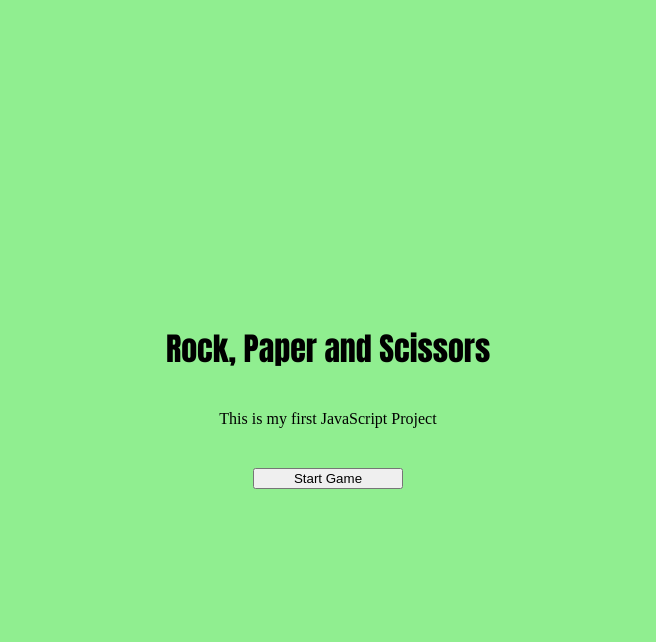
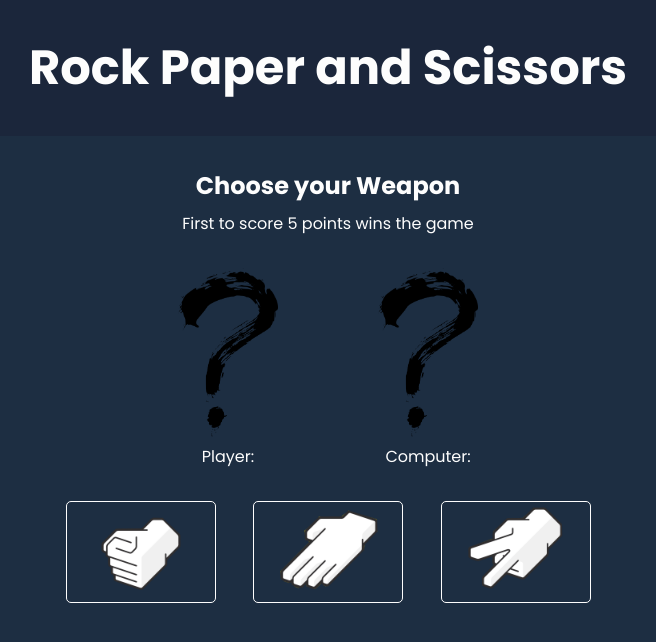
Before and after one commit to OsiusKara/Rock-Paper-Scissors, a plain HTML site: page index.html in a window 1280 px wide. Shown: the whole page, without its empty margins (312-968 px from the left). Drawn offline with Linux system fonts and the light colour scheme.

Commit message:
updated ui

```diff
--- a/index.html
+++ b/index.html
@@ -4,16 +4,65 @@
     <meta charset="UTF-8" />
     <meta http-equiv="X-UA-Compatible" content="IE=edge" />
     <meta name="viewport" content="width=device-width, initial-scale=1.0" />
+    <link rel="preconnect" href="https://fonts.googleapis.com" />
+    <link rel="preconnect" href="https://fonts.gstatic.com" crossorigin />
+    <link href="https://fonts.googleapis.com/css2?family=Poppins:wght@400;700&display=swap" rel="stylesheet" />
+    <script src="https://kit.fontawesome.com/4c536a6bd5.js" crossorigin="anonymous"></script>
     <link rel="stylesheet" href="./style.css" />
 
     <title>Rock Paper Scissors</title>
   </head>
   <body>
+    <header>
+      <h1>Rock Paper and Scissors</h1>
+    </header>
+
     <main>
-      <h1>Rock, Paper and Scissors</h1>
-      <p>This is my first JavaScript Project</p>
-      <button onclick="game()">Start Game</button>
+      <div class="scoreboard">
+        <div class="scoreboard-header">
+          <h2>Choose your Weapon</h2>
+          <p>First to score 5 points wins the game</p>
+        </div>
+
+        <div class="scores">
+          <div class="score">
+            <img src="/images/question.png" alt="" />
+            <p id="player-score">Player:</p>
+          </div>
+
+          <div class="score">
+            <img src="/images/question.png" alt="" />
+            <p id="com-score">Computer:</p>
+          </div>
+        </div>
+      </div>
+
+      <div class="weapon-container">
+        <div class="rsp-buttons">
+          <div class="weapon rock-btn">
+            <img src="./images/rock2.png" alt="" />
+          </div>
+          <div class="weapon paper-btn">
+            <img src="./images/paper.png" alt="" />
+          </div>
+          <div class="weapon scissors-btn">
+            <img src="./images/scissors2.png" alt="" />
+          </div>
+        </div>
+      </div>
+      <!-- <button onclick="game()">Start Game</button> -->
     </main>
+
+    <!-- <footer>
+      <p>
+        Copyright ©
+        <script>
+          document.write(new Date().getFullYear());
+        </script>
+        Osius Kara
+      </p>
+      <a href="https://github.com/OsiusKara" target="_blank"> <i class="fab fa-github"></i></a>
+    </footer> -->
 
     <script src="./index.js"></script>
   </body>
--- a/style.css
+++ b/style.css
@@ -1,9 +1,15 @@
+/* font-family: 'Poppins', sans-serif; */
+
+* {
+  padding: 0;
+  margin: 0;
+  box-sizing: border-box;
+}
+
 body {
+  background-color: #1d2e42;
+  font-family: "Poppins", sans-serif;
   height: 100vh;
-  background-color: lightgreen;
-  display: flex;
-  justify-content: center;
-  align-items: center;
 }
 
 main {
@@ -12,16 +18,95 @@ main {
   justify-content: center;
 }
 
-h1 {
-  font-family: Impact, Haettenschweiler, "Arial Narrow Bold", sans-serif;
+header {
+  background-color: #1b263b;
+  color: #fdfdfd;
+  padding: 2rem;
+  justify-content: center;
+  display: flex;
+  align-items: center;
 }
 
-p {
+header h1 {
+  font-size: 3rem;
+}
+
+.scoreboard-header {
+  color: #fdfdfd;
+  justify-content: center;
+  text-align: center;
+  margin-top: 2rem;
+}
+
+.scoreboard-header h2 {
+  margin-bottom: 0.5rem;
+}
+
+.scoreboard {
+  display: flex;
+  align-items: center;
+  flex-direction: column;
+}
+.scores {
+  width: 400px;
+  display: flex;
+  justify-content: space-around;
+  margin-top: 2rem;
+}
+
+.scores p {
+  color: #fdfdfd;
   text-align: center;
 }
 
-button {
+.scores img {
+  width: 100px;
+}
+
+.weapon-container {
+  display: flex;
+  justify-content: center;
+}
+
+.rsp-buttons {
+  width: 600px;
+  display: flex;
+  justify-content: space-evenly;
+  align-items: center;
+}
+
+.weapon {
   width: 150px;
-  margin: 1.5rem auto;
+  display: flex;
+  justify-content: center;
+  border: 1px solid #fdfdfd;
+  border-radius: 5px;
+  margin-top: 2rem;
   cursor: pointer;
 }
+
+.weapon img {
+  width: 100px;
+}
+
+/* ================FOOTER=========================== */
+
+/* footer {
+  color: #fdfdfd;
+  display: flex;
+  justify-content: center;
+  position: realtive;
+  bottom: 0px;
+  padding: 1rem;
+}
+
+.fa-github {
+  color: #fdfdfd;
+  font-size: 24px;
+  transition: transform 0.3s ease-in-out;
+  margin-left: 0.4rem;
+}
+
+.fa-github:hover {
+  transform: rotate(360deg) scale(1.2);
+} */
```
Also changed, not shown: index.js (+2 -8 lines), images/paper.png (added), images/question.png (added), images/rock2.png (added), images/scissors2.png (added).
